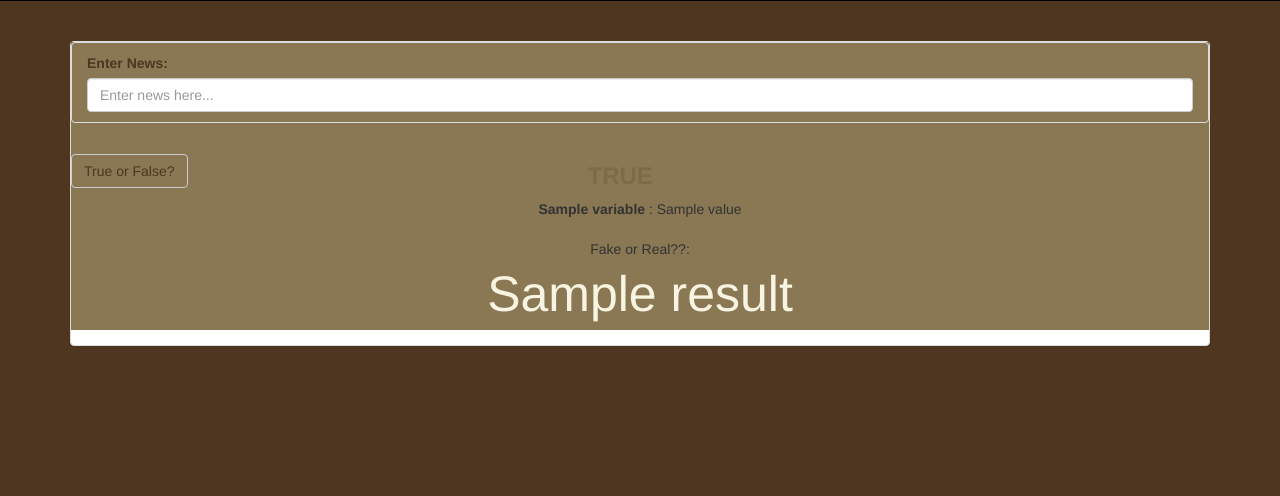
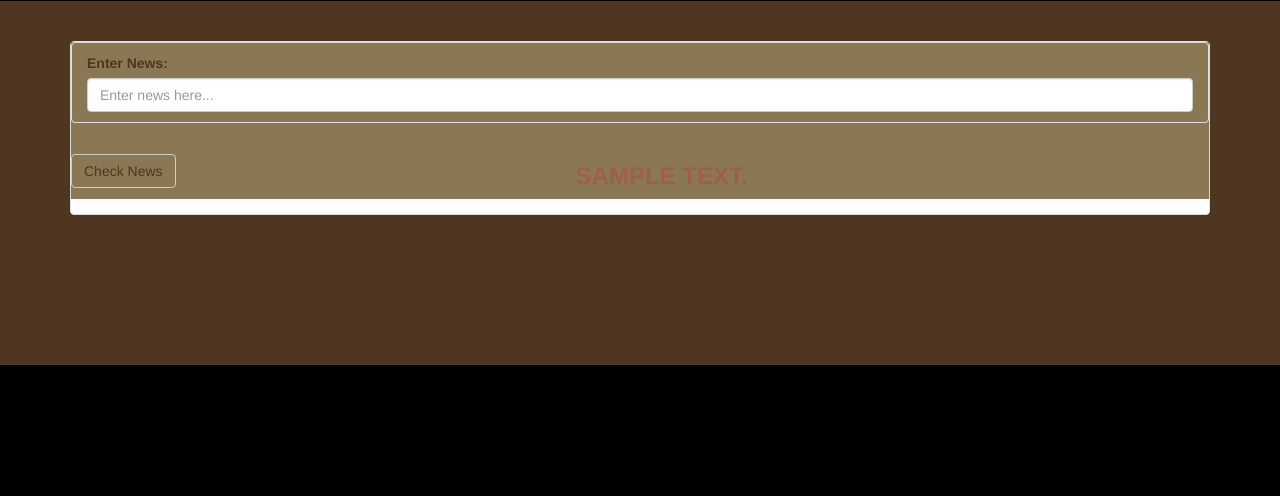
Before and after one commit to ElizaDeBarros/Fake-News_MachineLearning, a Flask app: template Fake-News-Detection/templates/index.html in a window 1280 px wide. Shown: the part 729-1225 px from the top of the page. After the commit the page ends 1094 px from the top, so only its background shows below. Run offline with Flask 2, Linux system fonts and the light colour scheme; the template is opened without the code that fills it: most values are stand-ins (such as "Sample title", 1, 10 or a date in 2020); parts of the project's set-up code (start-up, migrations or seed data) failed here and were passed over; some libraries are stand-ins or nearby versions.

Commit message:
Added Eliza's additions.

```diff
--- a/Fake-News-Detection/app.py
+++ b/Fake-News-Detection/app.py
@@ -64,6 +64,12 @@ def home():
             result=prediction
             ))
 
+    #if request.method == 'POST':
+    #    text = request.form['text']
+    #    return text
+    #else:
+    #    return render_template('index.html')
+
 @app.route("/data/api")
 def return_json():
     results = db.session.query(Training.index, Training.urls, Training.headline, Training.body, Training.label).all()
--- a/Fake-News-Detection/templates/index.html
+++ b/Fake-News-Detection/templates/index.html
@@ -24,7 +24,7 @@
         <div class="col-md-12">
           <aside class="filters">
             <div class="panel panel-default">
-                <form id = "form" form action="{{ url_for('index') }}" method="POST" class="form-color">
+                <form id = "form" class="form-color">
                   <div class="form-group">
                     <ul class="list-group" id="filters">
                       <li class="filter list-group-item form-color">
@@ -35,25 +35,19 @@
 
                   <table>
                   <tr>
-                    <td><button type="button" class="btn btn-default btn-color btn-primary-override">True or False?</button></td>
-                    <!-- Replace word true with result -->
-                    <td><h3 class="blink_me format-h3">true</h3></td>
+                    <tr>
+                      <td><button type="button" class="btn btn-default btn-color btn-primary-override">Check News</button></td>
+                      <!-- Render data here -->
+                      {% if text_result=='REAL'%}
+                      <td><h3 class="blink_me format-h3" style='color:green'>{{ text_result }}</h3></td>
+                      {% else %}
+                      <td><h3 class="blink_me format-h3" style='color:red'>{{ text_result }}</h3></td>
+                      {% endif %}
                   </tr>
-                  </table>
+                </table>
+              </table>
 
                 </form>
-
-                <div class="result" align="center">
-                  {% if result %}
-                      {% for variable, value in original_input.items() %}
-                          <b>{{ variable }}</b> : {{ value }}
-                      {% endfor %}
-                      <br>
-                      <br> Fake or Real??:
-                         <p style="font-size:50px">{{ result }}</p>
-                  {% endif %}
-                </div>
-
               </div>
             </div>
 
```
Also changed, not shown: Fake-News-Detection/static/css/style.css (indentation only).
